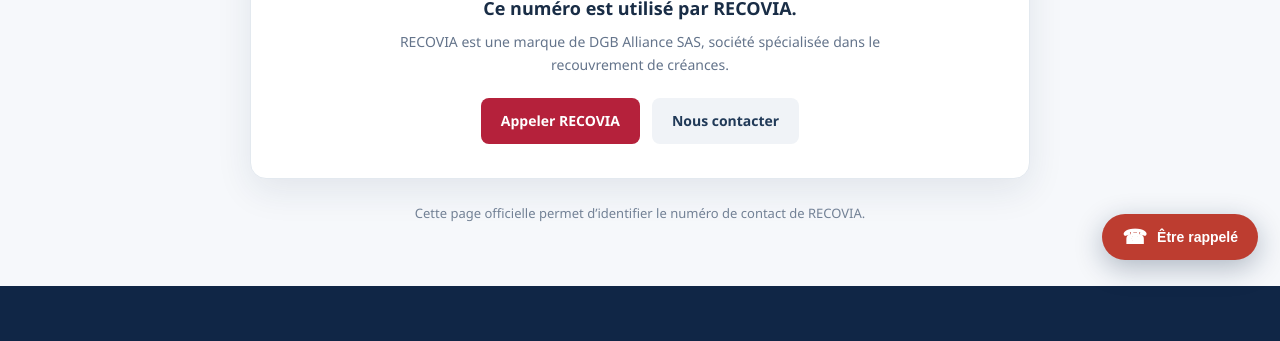
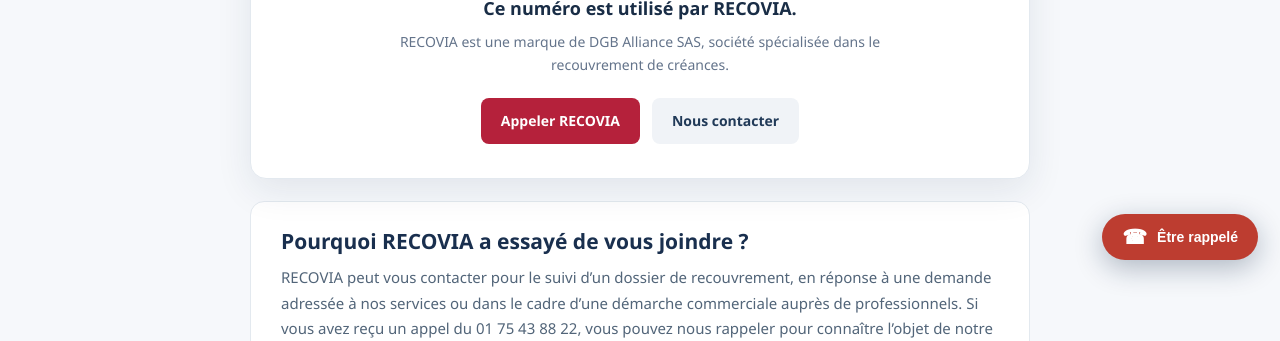
Before and after one commit to louisdelemer-dev/RECOVIA, a plain HTML site: page 0175438822.html in a window 1280 px wide. Shown: the part 518-859 px from the top of the page. Drawn offline with Linux system fonts and the light colour scheme.

Commit message:
Add files via upload

```diff
--- a/0175438822.html
+++ b/0175438822.html
@@ -68,8 +68,12 @@
 .pid-buttons a{display:inline-flex;align-items:center;justify-content:center;min-height:46px;border-radius:8px;padding:11px 20px;font-size:14px;font-weight:700;text-decoration:none;transition:opacity .2s}
 .pid-buttons a:first-child{background:#b5213b;color:#fff}.pid-buttons a:last-child{background:#f0f3f7;color:#213a58}
 .pid-buttons a:hover{opacity:.88}
+.pid-reason{max-width:780px;margin:22px auto 0;padding:25px 30px;background:#fff;border:1px solid #e3e9ef;border-radius:14px;text-align:left}
+.pid-reason h2{font-size:21px;line-height:1.35;color:#192f4e;margin:0 0 10px}
+.pid-reason p{color:#526579;font-size:15px;line-height:1.7;margin:0}
+.pid-reason a{color:#a91c38;font-weight:700;text-decoration:underline;text-underline-offset:3px}
 .pid-bottom{font-size:13px;color:#748397;text-align:center;padding:24px 0 62px;line-height:1.6}
-@media(max-width:600px){.pid-hero{padding:47px 0 76px}.pid-panel{padding:28px 18px;margin-top:-42px}.pid-buttons{flex-direction:column}.pid-buttons a{width:100%}}
+@media(max-width:600px){.pid-reason{padding:22px 20px}.pid-reason h2{font-size:19px}.pid-hero{padding:47px 0 76px}.pid-panel{padding:28px 18px;margin-top:-42px}.pid-buttons{flex-direction:column}.pid-buttons a{width:100%}}
 </style>
 </head>
 <body>
@@ -109,6 +113,10 @@
 <a href="contact.html">Nous contacter</a>
 </div>
 </section>
+<section class="pid-reason" aria-labelledby="pid-reason-title">
+<h2 id="pid-reason-title">Pourquoi RECOVIA a essayé de vous joindre ?</h2>
+<p>RECOVIA peut vous contacter pour le suivi d’un dossier de recouvrement, en réponse à une demande adressée à nos services ou dans le cadre d’une démarche commerciale auprès de professionnels. Si vous avez reçu un appel du 01 75 43 88 22, vous pouvez nous rappeler pour connaître l’objet de notre démarche.</p>
+</section>
 <p class="pid-bottom">Cette page officielle permet d’identifier le numéro de contact de RECOVIA.</p>
 </div>
 </main>
```
Also changed, not shown: INSTALLATION.txt.
